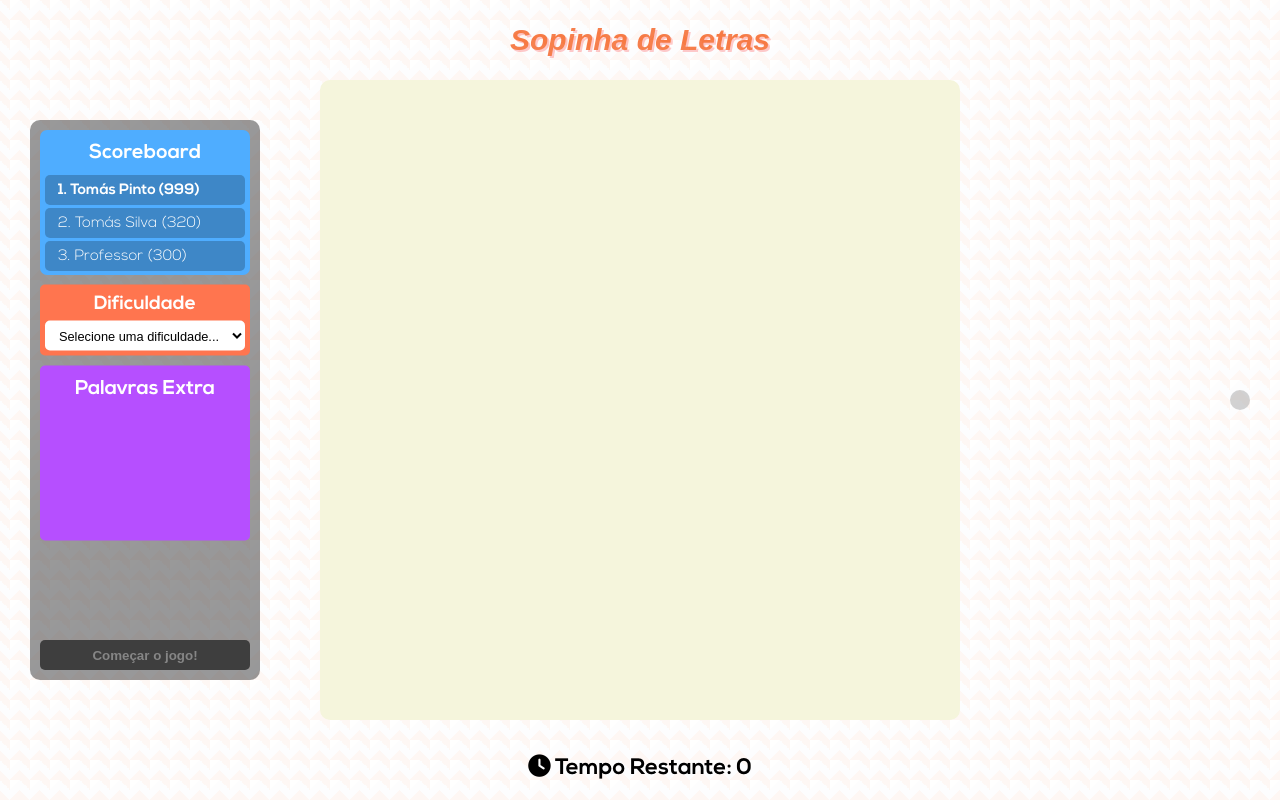
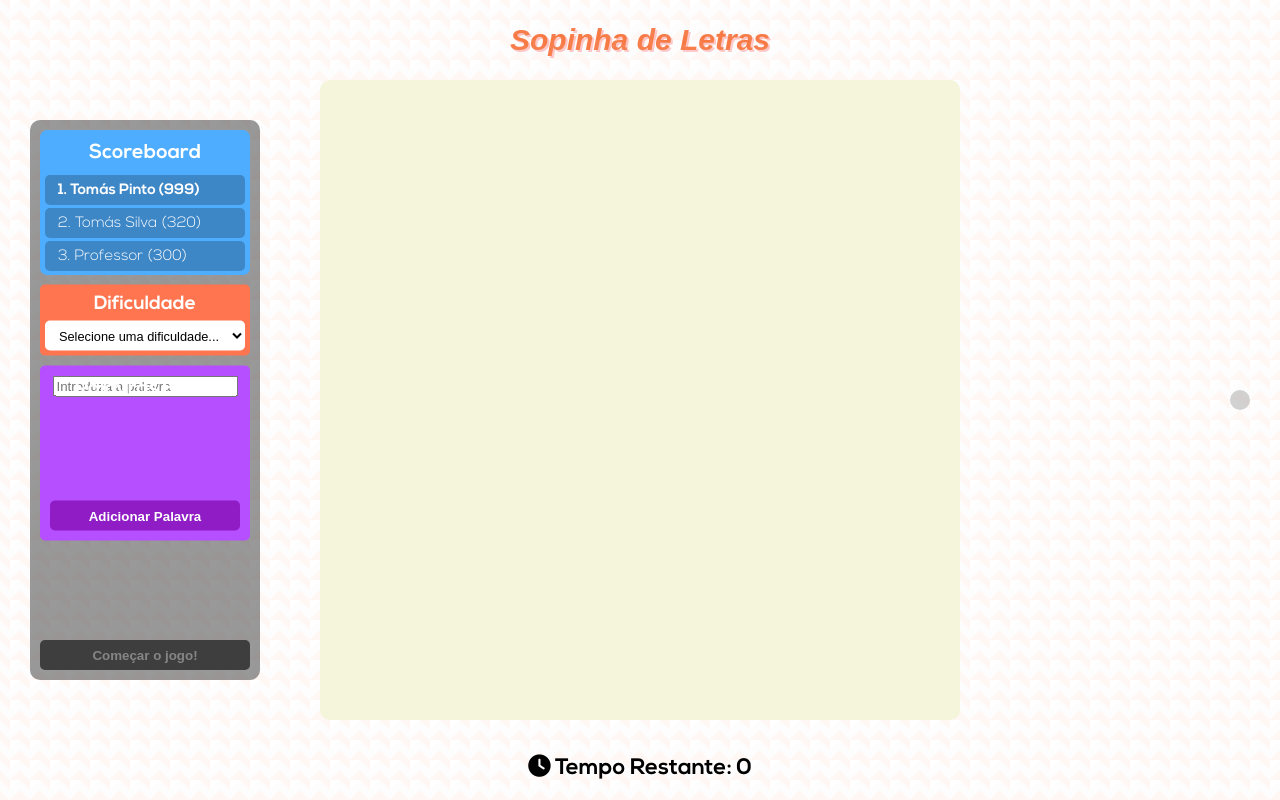
Before and after one commit to Asuryu/LS, a React (Create React App) app in the folder sopa-letras/: page / in a window 1280 px wide. Built offline with nearby package versions, Linux system fonts and the light colour scheme.

Commit message:
Implementação do WordButton

```diff
--- a/sopa-letras/src/App.js
+++ b/sopa-letras/src/App.js
@@ -20,6 +20,7 @@ function App() {
   const [words, setWords] = useState([])
   const [timer, setTimer] = useState(TIMEOUTGAME);
   const [board, setBoard] = useState([]);
+  const [extraWords, setExtraWords] = useState([]);
   // const [collectedLetters, setCollectedLetters] = useState([]);
 
   const handleGameStart = () => {
@@ -35,6 +36,16 @@ function App() {
     }
   };
 
+  const addWord = (event) => {
+    var inputvalue = document.getElementById("inputWord").value
+    extraWords.push({
+      key: `${inputvalue}-${words.length}`,
+      index: words.length,
+      word: inputvalue,
+    });
+    setExtraWords(extraWords);
+    console.log(extraWords);
+  }
   const handleLevelChange = (event) => {
     const {value} = event.currentTarget;
     setSelectedLevel(value);
@@ -111,6 +122,7 @@ function App() {
           onGameStart={handleGameStart}
           selectedLevel={selectedLevel}
           onLevelChange={handleLevelChange}
+          onAddWord={addWord}
         />
         <Board
           selectedLevel={selectedLevel}
--- a/sopa-letras/src/components/control-panel/control-panel.component.jsx
+++ b/sopa-letras/src/components/control-panel/control-panel.component.jsx
@@ -35,10 +35,16 @@ function ControlPanel(props) {
           onClick={props.onGameStart}
       >{props.gameStarted ? "Parar o jogo" : "Começar o jogo!"}</button>
 
-      <div className="extraWords">
+        <div className="extraWords">
+        <input id = "inputWord" placeholder="Introduza a palavra" disabled={props.gameStarted}></input>
+        <button
+        type="button"
+        id= "writeBtn"
+        disabled={props.gameStarted}
+        onClick={props.onAddWord}
+        >Adicionar Palavra</button>
         <h1>Palavras Extra</h1>
       </div>
-
     </div>
   );
 }
--- a/sopa-letras/src/components/control-panel/control-panel.css
+++ b/sopa-letras/src/components/control-panel/control-panel.css
@@ -66,6 +66,23 @@
     transition: 0.3s;
     background-color: #971919;
 }
+
+#writeBtn{
+    transition: 0.1s;
+    position: absolute;
+    bottom: 10px;
+    left: 50%;
+    transform: translate(-50%, 0%);
+    background-color: #8f1cc4;
+    color: white;
+    width: calc(100% - 20px);
+    height: 30px;
+    border: none;
+    font-weight: bold;
+    border-radius: 5px;
+    cursor: pointer;
+}
+
 
 #scoreboard{
     position: absolute;
```
Also changed, not shown: 1 other file (tests, documents, lock files or other folders).
